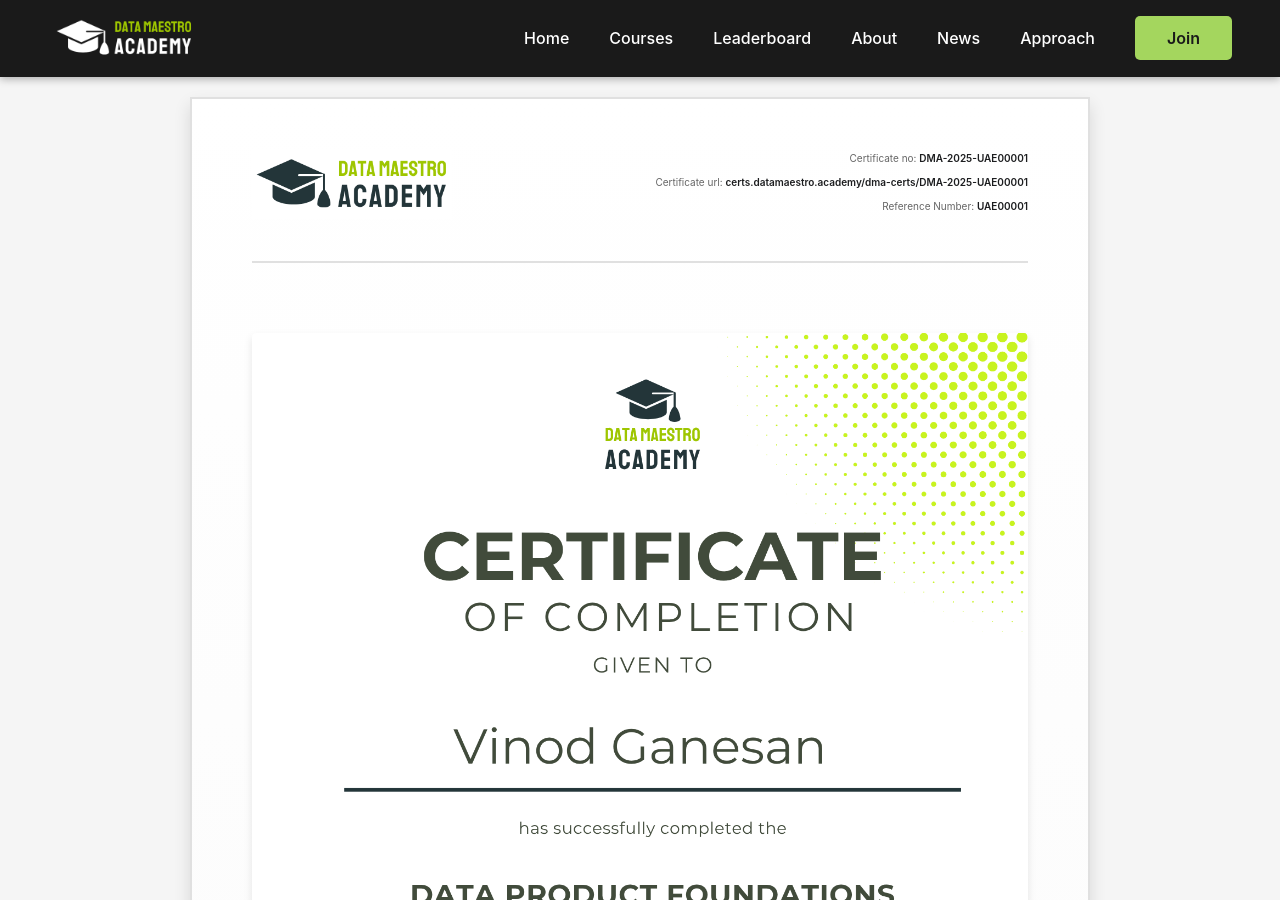
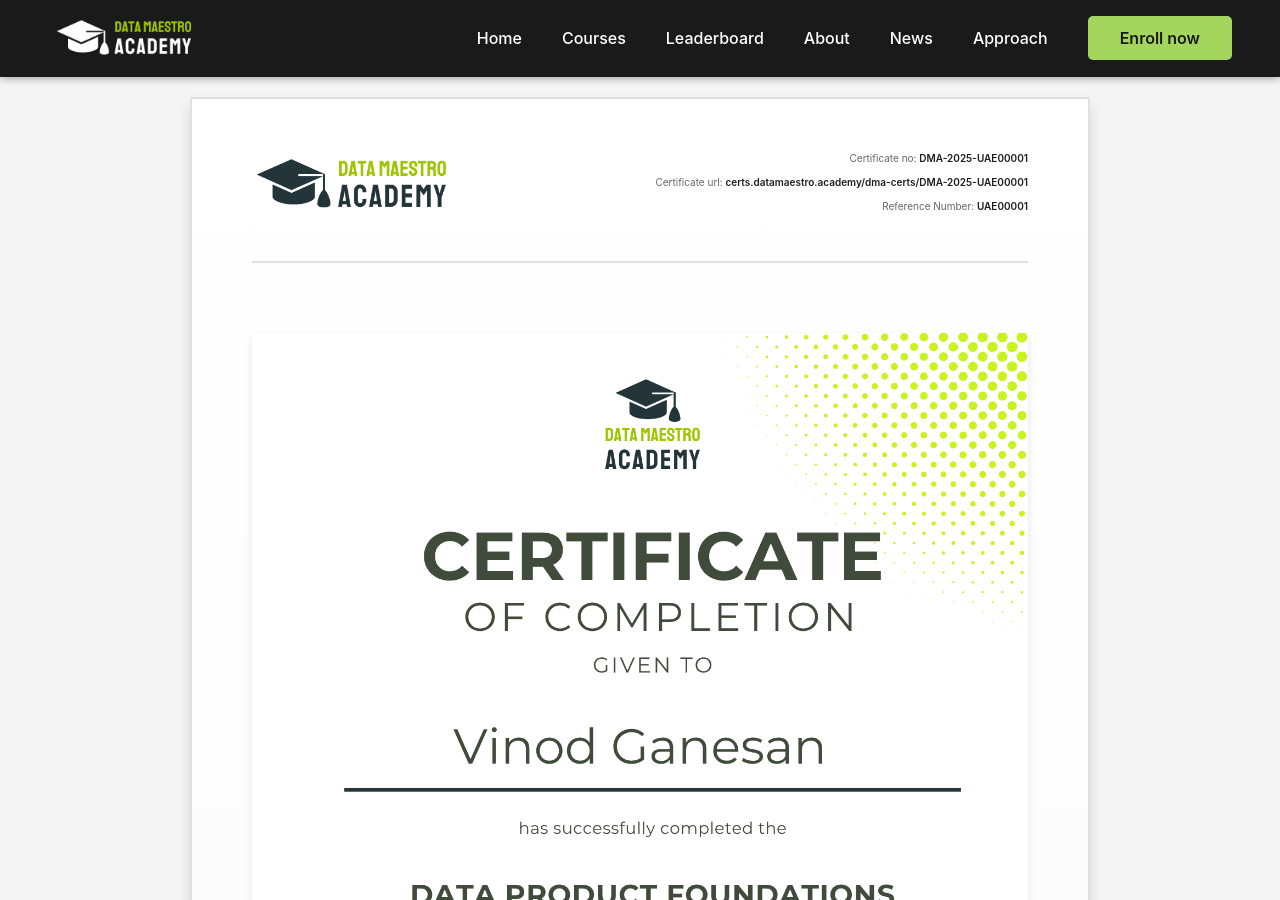
Before and after one commit to Data-Maestro-Academy/dma-cert, a Jekyll site: the page built from dma-certs/DMA-2025-UAE00001.md, in a window 1280 px wide and 900 px high. Built offline with Jekyll 4.4.1, drawn with Linux system fonts in a browser that asks for light colours.

Commit message:
Update certificate.html

```diff
--- a/_layouts/certificate.html
+++ b/_layouts/certificate.html
@@ -25,7 +25,7 @@
             <li><a href="https://www.datamaestro.academy/about">About</a></li>
             <li><a href="https://www.datamaestro.academy/news">News</a></li>
             <li><a href="https://www.datamaestro.academy/approach">Approach</a></li>
-            <li><a href="https://login.circle.so/sign_up?request_host=www.datamaestro.academy&user%5Binvitation_token%5D=#email">Join</a></li>
+            <li><a href="https://login.circle.so/sign_up?request_host=www.datamaestro.academy&user%5Binvitation_token%5D=#email">Enroll now</a></li>
           </ul>
         </nav>
       </div>
```
